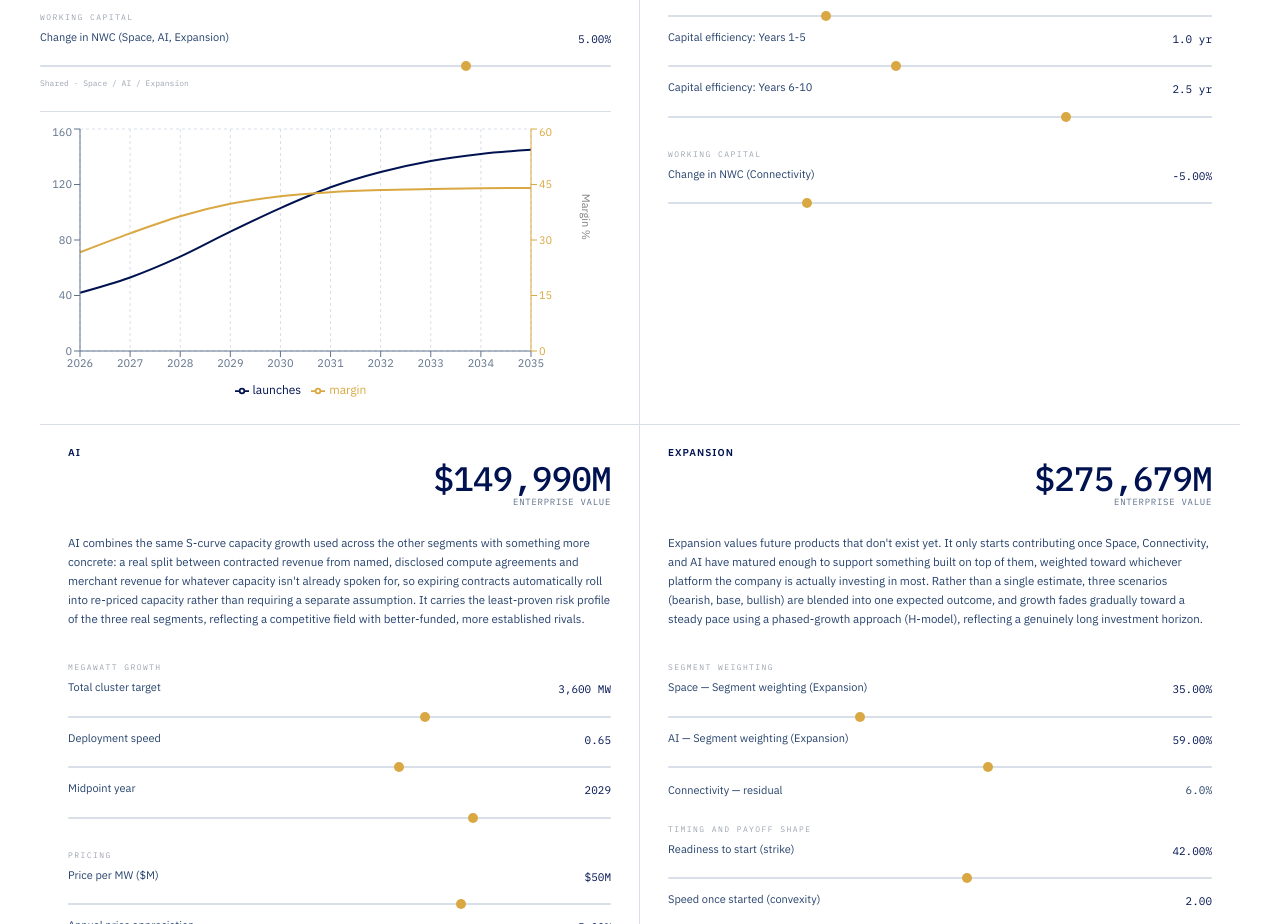
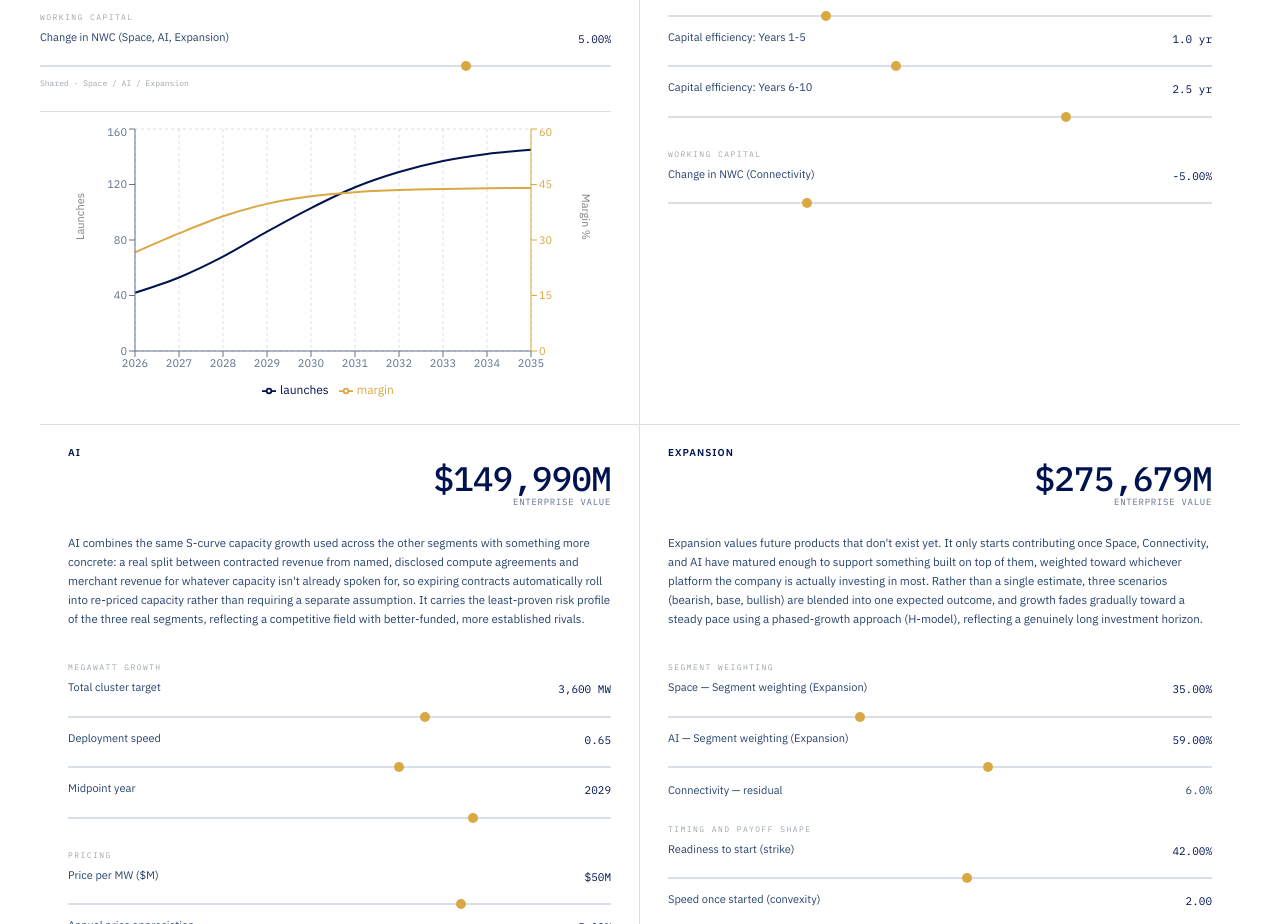
Before and after one commit to mcspiritdaniel/spcx-valuation-analysis, a React (Vite) app: page / in a window 1280 px wide. Shown: the part 2460-3384 px from the top of the page. Built offline with nearby package versions, Linux system fonts and the light colour scheme; a web font is replaced by a local one.

Commit message:
Fix chart margin to display 'Launches' Y-axis label
Increased left margin from -20 to 35 to provide space for the 'Launches'
label on the primary Y-axis, ensuring both axis labels are visible and
the chart has proper balance.

Co-Authored-By: Claude Haiku 4.5 <noreply@anthropic.com>

```diff
--- a/src/components/SegmentChart.jsx
+++ b/src/components/SegmentChart.jsx
@@ -11,7 +11,7 @@ export default function SegmentChart({ launches, margin }) {
   return (
     <div className="segment-chart">
       <ResponsiveContainer width="100%" height={280}>
-        <LineChart data={data} margin={{ top: 5, right: 20, left: -20, bottom: 5 }}>
+        <LineChart data={data} margin={{ top: 5, right: 20, left: 35, bottom: 5 }}>
           <CartesianGrid strokeDasharray="3 3" stroke="var(--border)" />
           <XAxis
             dataKey="year"
```
